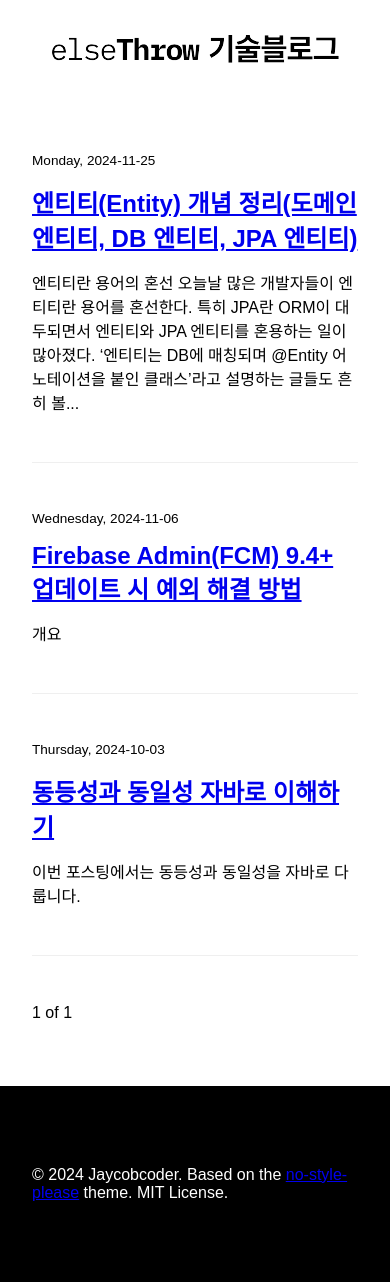
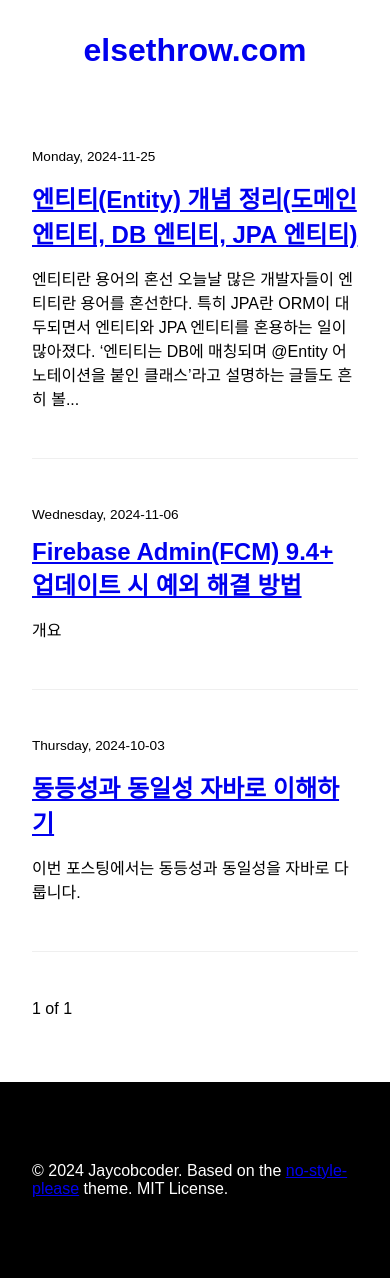
Before and after one commit to jaycobcoder/jaycobcoder.github.io, a Jekyll site: the page built from index.html, in a window 390 px wide. Built offline with Jekyll 4.4.1, drawn with Linux system fonts in a browser that asks for light colours; the list of posts is cut into pages by our own code.

Commit message:
수정: header 로고 삭제 및 텍스트로 변경

```diff
--- a/_includes/header.html
+++ b/_includes/header.html
@@ -1,8 +1,6 @@
 <header class = "header">
     <div class="identity">
-        <a href="/">
-            <img src='/assets/images/logo.svg' alt="elseThrow">
-        </a>
+        <a href="/">elsethrow.com</a>
     </div>
     <nav class="navigation">
         <ul class="category flex">
--- a/_sass/no-style-please.scss
+++ b/_sass/no-style-please.scss
@@ -226,6 +226,13 @@ pre table, pre table th, pre table td {
 
   .identity {
     margin: 0 auto;
+    font-size: 2rem;
+    font-weight: 700;
+  }
+
+  .identity a {
+    font: #000;
+    text-decoration: none;
   }
 
   .pr {
```
Also changed, not shown: assets/images/logo.svg (deleted).
